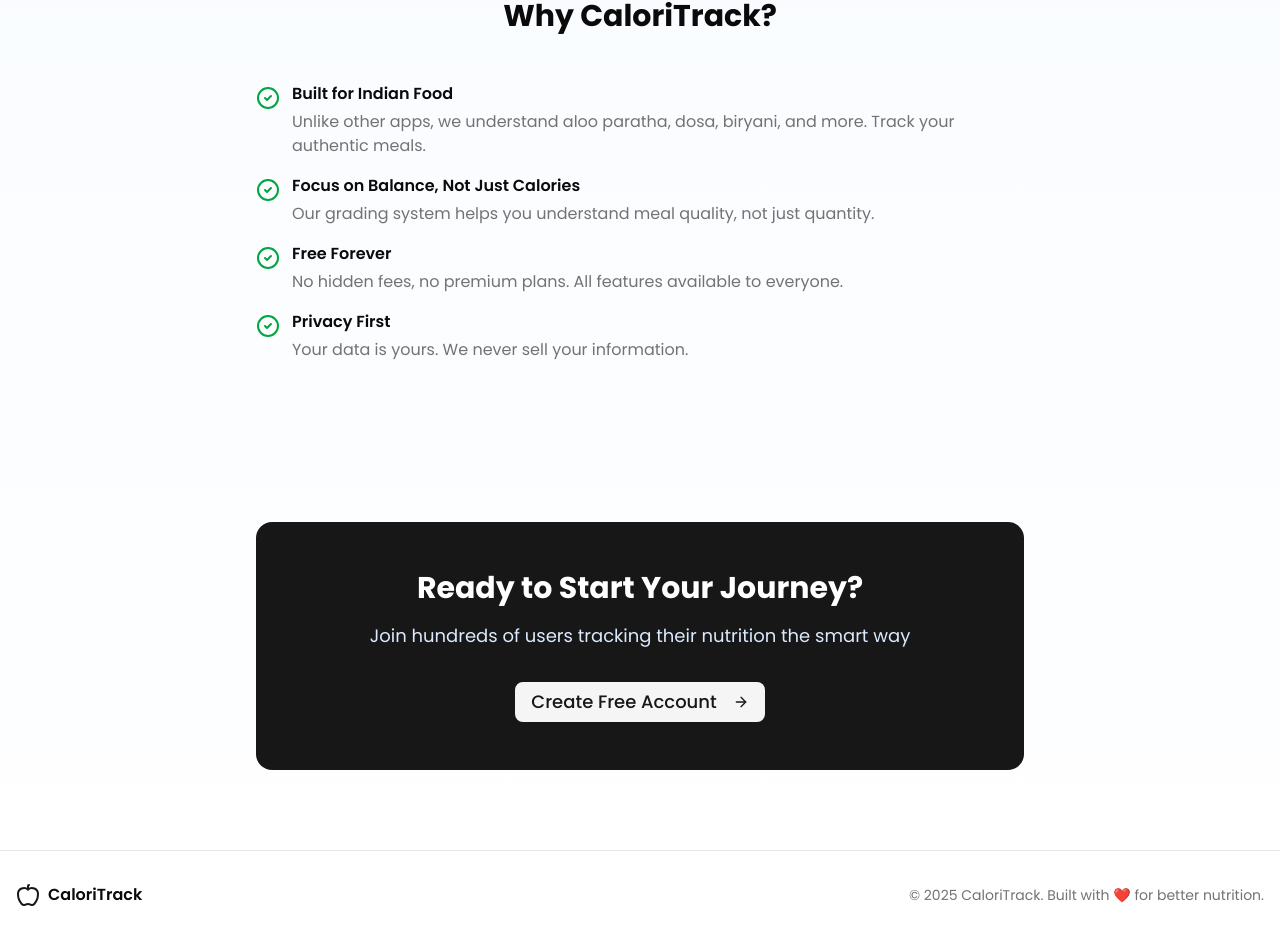
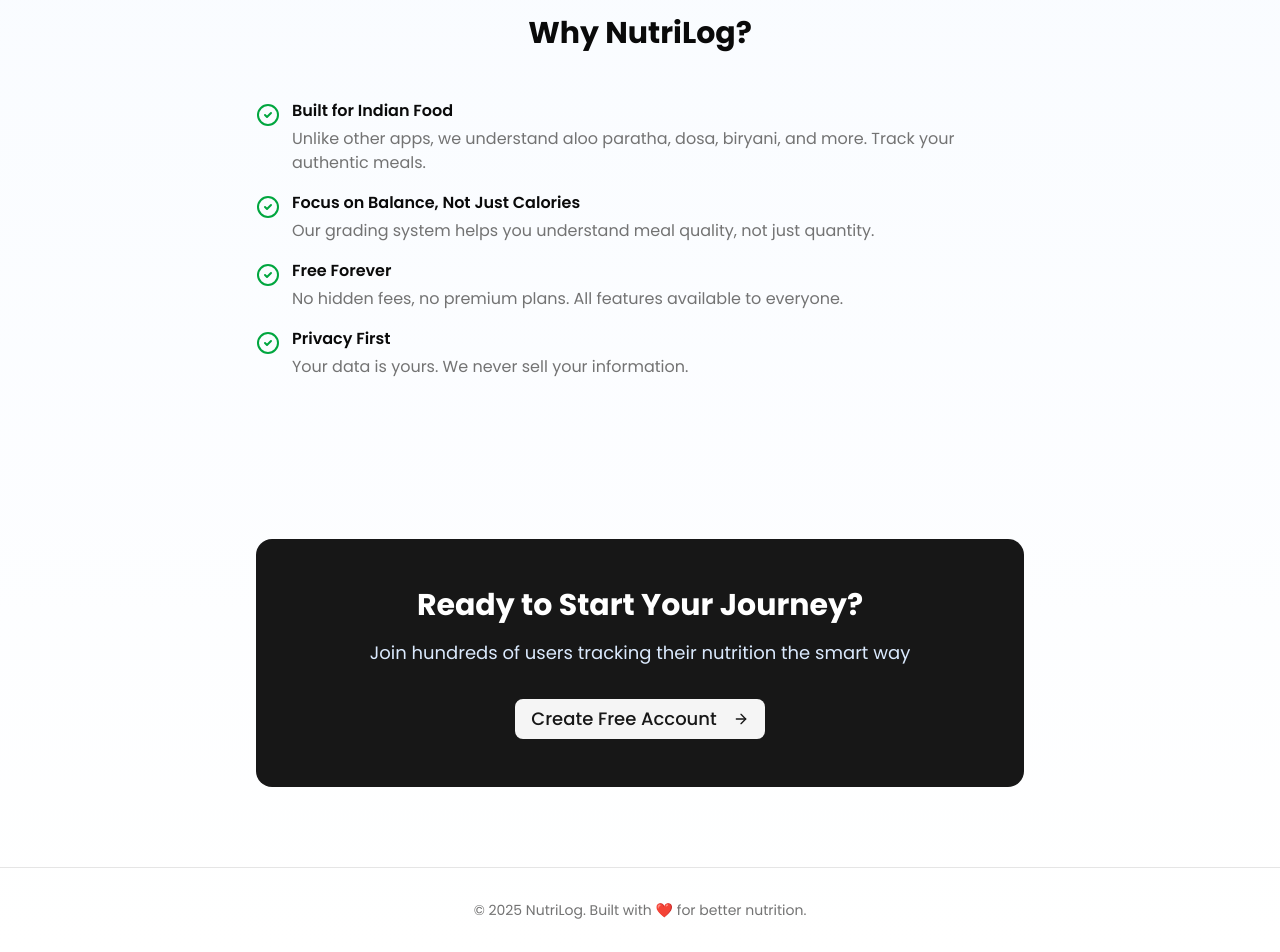
Before and after one commit to FlowDomain/NutriLog, a Next.js app: page / in a window 1280 px wide. Shown: the part 1786-2738 px from the top of the page. Built offline with nearby package versions, Linux system fonts and the light colour scheme.

Commit message:
Deployment Successful, No errors

```diff
--- a/app/layout.tsx
+++ b/app/layout.tsx
@@ -1,6 +1,7 @@
 import type { Metadata } from "next";
 import { Poppins } from "next/font/google";
 import "./globals.css";
+import { SpeedInsights } from '@vercel/speed-insights/next';
 
 const poppins = Poppins({
   subsets: ['latin'],
@@ -24,6 +25,7 @@ export default function RootLayout({
     <html lang="en">
       <body className={`${poppins.variable} font-poppins antialiased`}>
         {children}
+        <SpeedInsights />
       </body>
     </html>
   );
--- a/app/page.tsx
+++ b/app/page.tsx
@@ -11,6 +11,7 @@ import {
   ArrowRight,
   CheckCircle2
 } from "lucide-react";
+import Image from "next/image";
 
 export default function LandingPage() {
   return (
@@ -19,8 +20,7 @@ export default function LandingPage() {
       <header className="container mx-auto px-4 py-6">
         <nav className="flex items-center justify-between">
           <div className="flex items-center gap-2">
-            <Apple className="h-8 w-8 text-primary" />
-            <span className="text-2xl font-bold">CaloriTrack</span>
+            <Image src="/Logo.png" alt="Logo" width={165} height={190} />
           </div>
           <div className="flex items-center gap-4">
             <Link href="/sign-in">
@@ -196,7 +196,7 @@ export default function LandingPage() {
       <section className="container mx-auto px-4 py-20">
         <div className="max-w-3xl mx-auto">
           <div className="text-center mb-12">
-            <h2 className="text-3xl font-bold mb-4">Why CaloriTrack?</h2>
+            <h2 className="text-3xl font-bold mb-4">Why NutriLog?</h2>
           </div>
 
           <div className="space-y-4">
@@ -264,13 +264,9 @@ export default function LandingPage() {
       {/* Footer */}
       <footer className="border-t py-8">
         <div className="container mx-auto px-4">
-          <div className="flex flex-col md:flex-row items-center justify-between gap-4">
-            <div className="flex items-center gap-2">
-              <Apple className="h-6 w-6 text-primary" />
-              <span className="font-semibold">CaloriTrack</span>
-            </div>
+          <div className="flex flex-col md:flex-row items-center justify-center gap-4">
             <p className="text-sm text-muted-foreground">
-              © 2025 CaloriTrack. Built with ❤️ for better nutrition.
+              © 2025 NutriLog. Built with ❤️ for better nutrition.
             </p>
           </div>
         </div>
--- a/package.json
+++ b/package.json
@@ -20,6 +20,7 @@
     "@radix-ui/react-scroll-area": "^1.2.10",
     "@radix-ui/react-select": "^2.2.6",
     "@radix-ui/react-slot": "^1.2.3",
+    "@vercel/speed-insights": "^1.2.0",
     "better-auth": "^1.3.32",
     "class-variance-authority": "^0.7.1",
     "clsx": "^2.1.1",
```
Also changed, not shown: 1 other file (tests, documents, lock files or other folders).
